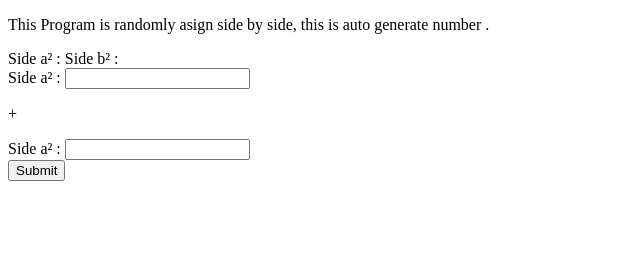
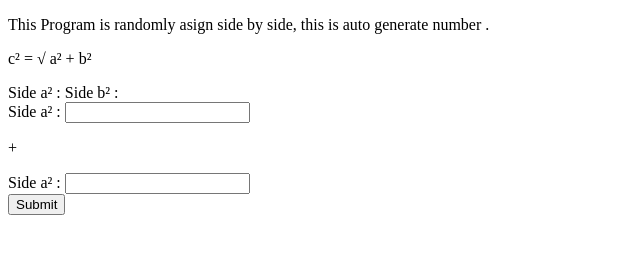
Before and after one commit to MarkRyuo/RTSLG, a plain HTML site: page index.html in a window 1280 px wide. Shown: the whole page, without its empty margins (0-640 px from the left). Drawn offline with Linux system fonts and the light colour scheme.

Commit message:
update ehrE

```diff
--- a/index.html
+++ b/index.html
@@ -11,6 +11,9 @@
     <p>This Program is randomly asign side by side, this is auto generate number .</p>
   </div>
 
+  <div>
+    <p> c² = √ a² + b²</p>
+  </div>
   <form action="">
 
     <div class="">
```
